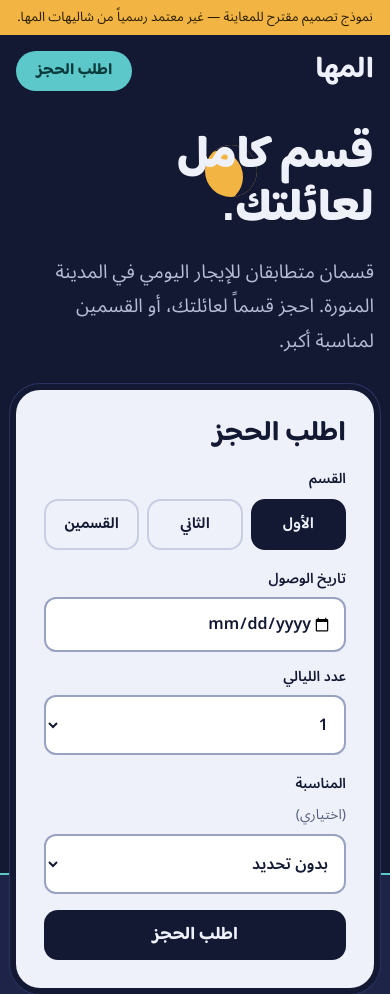
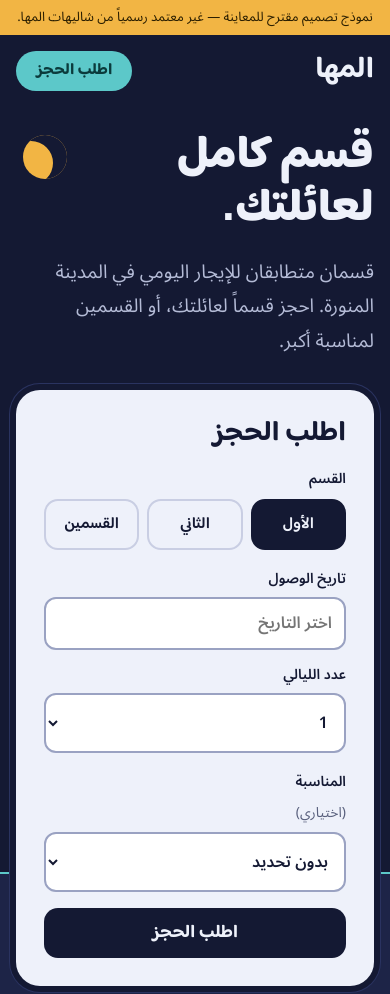
Before and after one commit to az212z/saudi-premium-businesses-20261124-b, a plain HTML site: page almaha-chalets-madinah/index.html in a window 390 px wide. Shown: the top 994 px of the page. Drawn offline with Linux system fonts and the light colour scheme.

Commit message:
Fix reversed RTL date placeholder, contrast, and mobile hero overlap
Co-Authored-By: Claude Opus 5.5 <noreply@anthropic.com>

```diff
--- a/almaha-chalets-madinah/main.js
+++ b/almaha-chalets-madinah/main.js
@@ -1,3 +1,10 @@
+// RTL date fix: Chrome renders the empty date placeholder reversed in Arabic locales.
+document.querySelectorAll("input[type=date]").forEach((d) => {
+  const toText = () => { if (!d.value) { d.type = "text"; d.placeholder = "اختر التاريخ"; } };
+  d.addEventListener("focus", () => { if (d.type !== "date") { d.type = "date"; try { d.showPicker(); } catch {} } });
+  d.addEventListener("blur", toText); toText();
+});
+
 // Preview build: no network, no storage. After approval, set WA to the chalet's WhatsApp number.
 const WA = "";
 const form = document.getElementById("book"), from = form.elements.from;
--- a/almaha-chalets-madinah/style.css
+++ b/almaha-chalets-madinah/style.css
@@ -35,7 +35,7 @@ legend{font-size:14px;font-weight:600;margin-bottom:8px;padding:0}
 .sides input:focus-visible+span{outline:3px solid var(--lamp);outline-offset:2px}
 .two{display:grid;grid-template-columns:1.4fr 1fr;gap:12px}
 .ticket label{display:grid;gap:6px;font-size:14px;font-weight:600}
-.ticket input[type=date],.ticket select{font:inherit;font-size:16px;color:var(--night);background:#fff;border:2px solid #9AA2C2;border-radius:12px;padding:10px 12px;width:100%}
+.ticket input[name=from],.ticket select{font:inherit;font-size:16px;color:var(--night);background:#fff;border:2px solid #9AA2C2;border-radius:12px;padding:10px 12px;width:100%}
 .ticket input:focus,.ticket select:focus{outline:none;border-color:var(--night)}
 .opt{color:#59607d;font-weight:400}
 .err{color:#A3240F;font-size:14px}
@@ -69,7 +69,7 @@ section h2{font-size:clamp(32px,4.2vw,56px)}
 
 @media (max-width:900px){
   .hero{grid-template-columns:1fr}
-  .moon{inset-inline-end:10%;top:4%;width:52px;height:52px}
+  .moon{inset-inline-start:auto;inset-inline-end:6%;top:3%;width:44px;height:44px}
   .steps{grid-template-columns:1fr}
   .near{grid-template-columns:1fr 1fr}
   .near .fine{grid-column:1/-1}
```
Also changed, not shown: manal-studio-khobar/main.js (+7 -0 lines), royal-pet-jeddah/main.js (+7 -0 lines).
